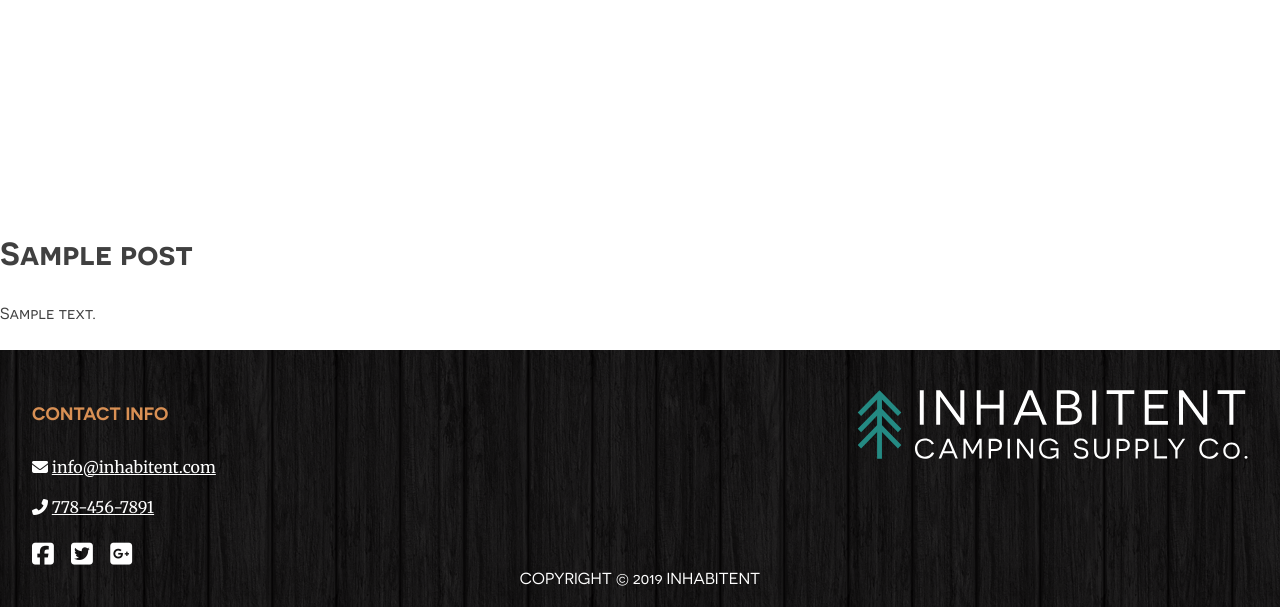
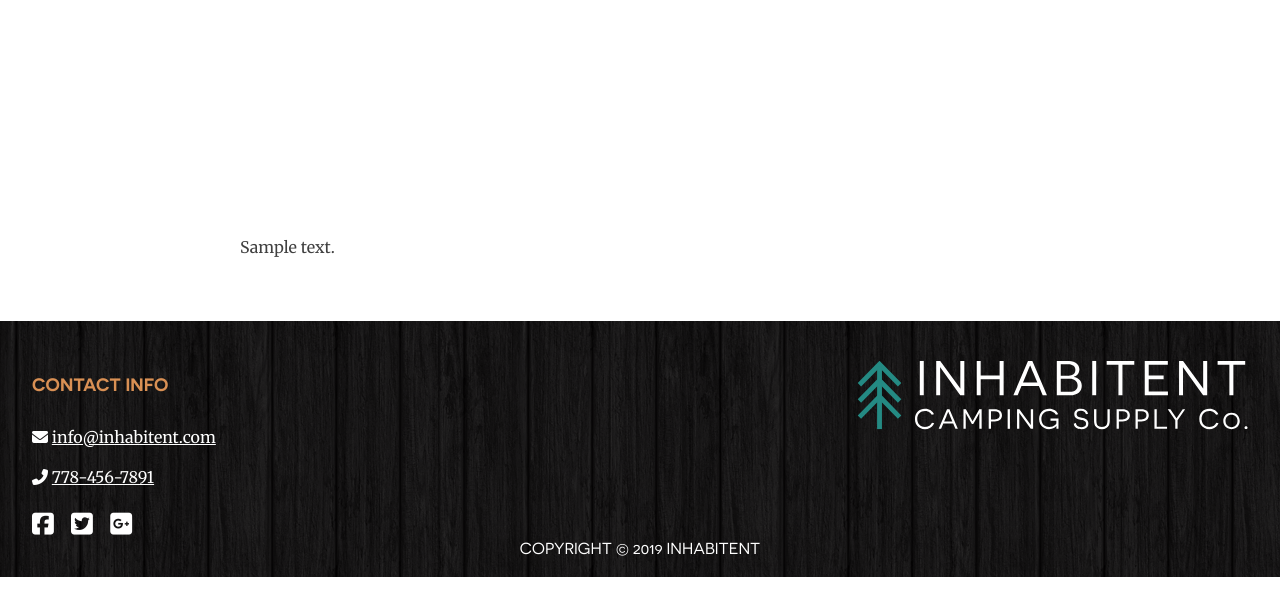
Before and after one commit to IED92/Project-04, a WordPress theme: template themes/inhabitent/page-about.php in a window 1280 px wide. Shown: the part 591-1198 px from the top of the page. After the commit the page ends 1168 px from the top, so only its background shows below. Run offline with PHP 8.4 and a stand-in for WordPress, Linux system fonts and the light colour scheme; the site name, menu and one post (Sample post) are stand-ins, and other content is empty; some libraries are stand-ins or nearby versions.

Commit message:
about complete

```diff
--- a/themes/inhabitent/page-about.php
+++ b/themes/inhabitent/page-about.php
@@ -24,6 +24,4 @@ get_header(); ?>
 		</main><!-- #main -->
 	</div><!-- #primary -->
 </div>
-
-<?php get_sidebar(); ?>
 <?php get_footer(); ?>
--- a/themes/inhabitent/sass/_about.scss
+++ b/themes/inhabitent/sass/_about.scss
@@ -13,6 +13,37 @@
 
   &-img {
     filter: brightness(65%);
-    object-position: 0 -50%;
+    & img {
+      object-position: 0 -180px;
+    }
   }
 }
+
+.about-content {
+  text-align: center;
+  margin-bottom: 60px;
+  & .entry-title {
+    position: absolute;
+    top: 50%;
+    left: 50%;
+    transform: translate(-50%, -50%);
+    color: #fff;
+    text-transform: uppercase;
+    font-size: 50px;
+  }
+  & h2 {
+    color: $color__brand-purple;
+    font-size: 32px;
+    text-transform: uppercase;
+  }
+  & p {
+    width: 800px;
+    text-align: left;
+    margin: 0 auto;
+    line-height: 1.75;
+    margin-bottom: 20px;
+    font-size: 1rem;
+    font-family: $font__accent;
+    font-weight: 300;
+  }
+}
--- a/themes/inhabitent/sass/_front-page.scss
+++ b/themes/inhabitent/sass/_front-page.scss
@@ -10,9 +10,8 @@
   width: 100vw;
   overflow: hidden;
 
-  & img {
+  &-img {
     filter: brightness(65%);
-    object-position: 0 -300px;
   }
 }
 
--- a/themes/inhabitent/sass/_variables.scss
+++ b/themes/inhabitent/sass/_variables.scss
@@ -9,6 +9,7 @@ $color__text-main: #404040;
 $color__footer-text: #d99054;
 $color__brand-green: #248A83;
 $color__brand-orange: #d99054;
+$color__brand-purple: #2f1339;
 $color__brand-mgrey: #808080;
 
 
--- a/themes/inhabitent/style.css
+++ b/themes/inhabitent/style.css
@@ -788,9 +788,36 @@ object {
      object-fit: cover; }
   .about-hero-img {
     -webkit-filter: brightness(65%);
-            filter: brightness(65%);
-    -o-object-position: 0 -50%;
-       object-position: 0 -50%; }
+            filter: brightness(65%); }
+    .about-hero-img img {
+      -o-object-position: 0 -180px;
+         object-position: 0 -180px; }
+
+.about-content {
+  text-align: center;
+  margin-bottom: 60px; }
+  .about-content .entry-title {
+    position: absolute;
+    top: 50%;
+    left: 50%;
+    -webkit-transform: translate(-50%, -50%);
+            transform: translate(-50%, -50%);
+    color: #fff;
+    text-transform: uppercase;
+    font-size: 50px; }
+  .about-content h2 {
+    color: #2f1339;
+    font-size: 32px;
+    text-transform: uppercase; }
+  .about-content p {
+    width: 800px;
+    text-align: left;
+    margin: 0 auto;
+    line-height: 1.75;
+    margin-bottom: 20px;
+    font-size: 1rem;
+    font-family: "Merriweather", serif;
+    font-weight: 300; }
 
 /*--------------------------------------------------------------
 # Page Templates
@@ -801,11 +828,9 @@ object {
   height: 100vh;
   width: 100vw;
   overflow: hidden; }
-  .front-hero img {
+  .front-hero-img {
     -webkit-filter: brightness(65%);
-            filter: brightness(65%);
-    -o-object-position: 0 -300px;
-       object-position: 0 -300px; }
+            filter: brightness(65%); }
 
 .full-logo {
   position: absolute;
```
Also changed, not shown: themes/inhabitent/build/css/style.min.css, 1 other file.
